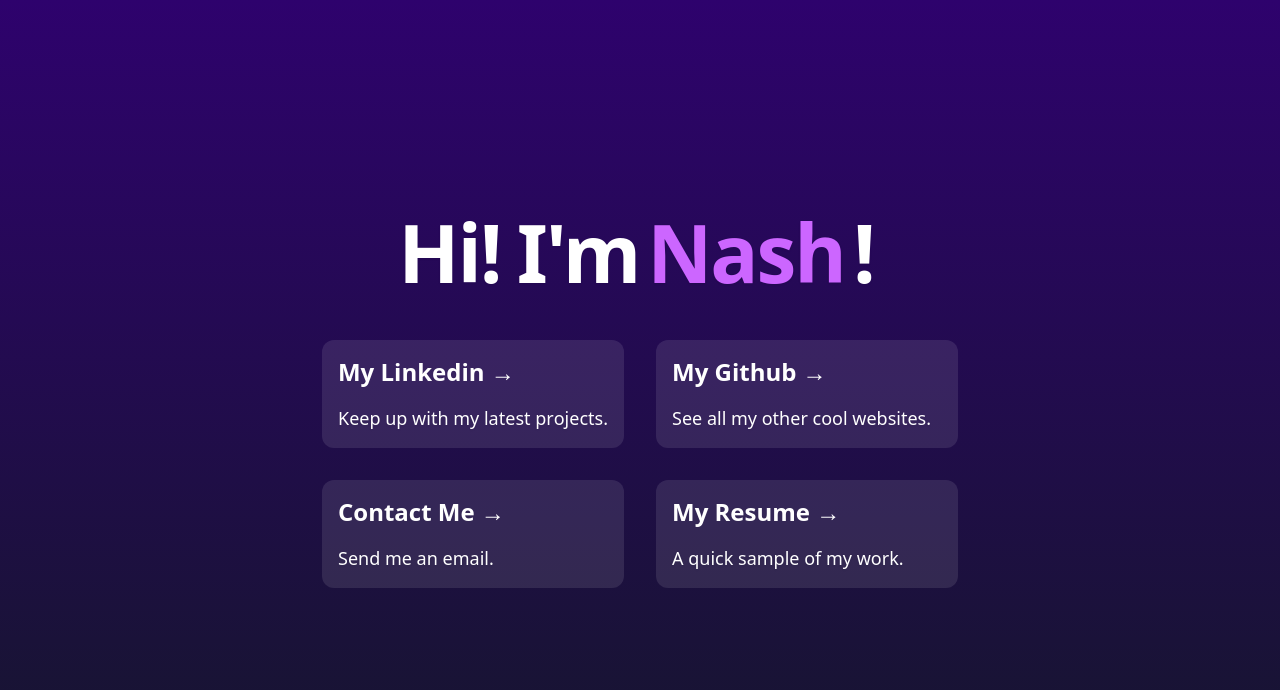
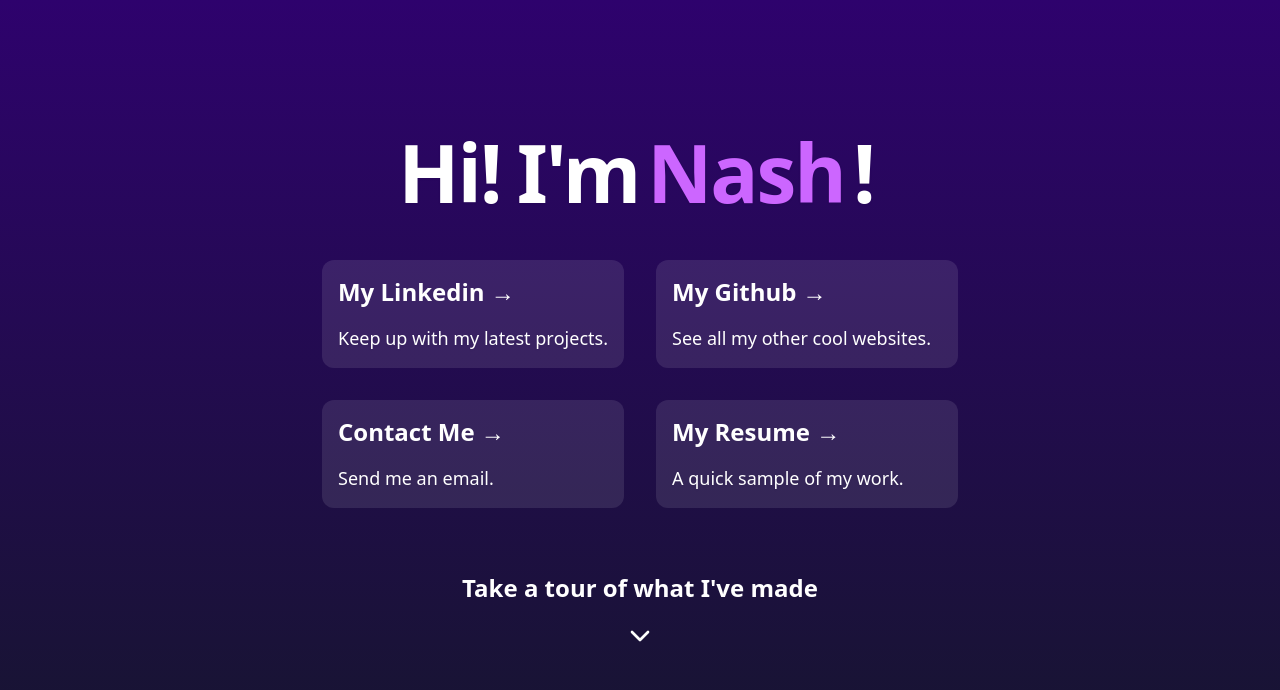
Before and after one commit to nash-pillai/nashpillai.com, a Next.js app: page / in a window 1280 px wide. Shown: the top 690 px of the page. Built offline with nearby package versions, Linux system fonts and the light colour scheme.

Commit message:
animated arrow down to portfolio

```diff
--- a/src/app/page.tsx
+++ b/src/app/page.tsx
@@ -1,6 +1,7 @@
 /* eslint-disable react/jsx-key */
 import GradualSpacing from "@/components/magicui/gradual-spacing";
 import WordPullUp from "@/components/magicui/word-pull-up";
+import { ChevronDown } from "lucide-react";
 import Link from "next/link";
 
 export default function HomePage() {
@@ -45,6 +46,14 @@
 						<GradualSpacing initialDelay={1} className="text-lg" text="A quick sample of my work." />
 					</Link>
 				</div>
+				<Link href="#portfolio" data-aos="fade-up" data-aos-delay="2000" data-aos-duration="1000">
+					<div className="group flex max-w-xl flex-col gap-4 rounded-xl bg-white/0 p-4 text-white transition duration-300 ease-in-out hover:bg-white/5">
+						<h3 className="text-2xl font-bold">{"Take a tour of what I've made"}</h3>
+						<div className="m-auto text-lg transition-transform duration-700 ease-in-out group-hover:translate-y-3">
+							<ChevronDown size={32} />
+						</div>
+					</div>
+				</Link>
 			</div>
 		</main>
 	);
```
